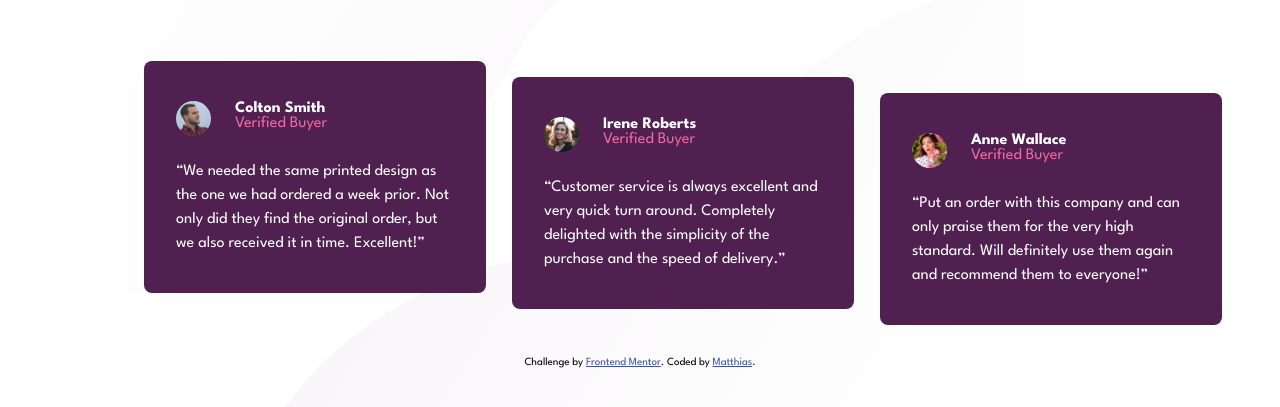
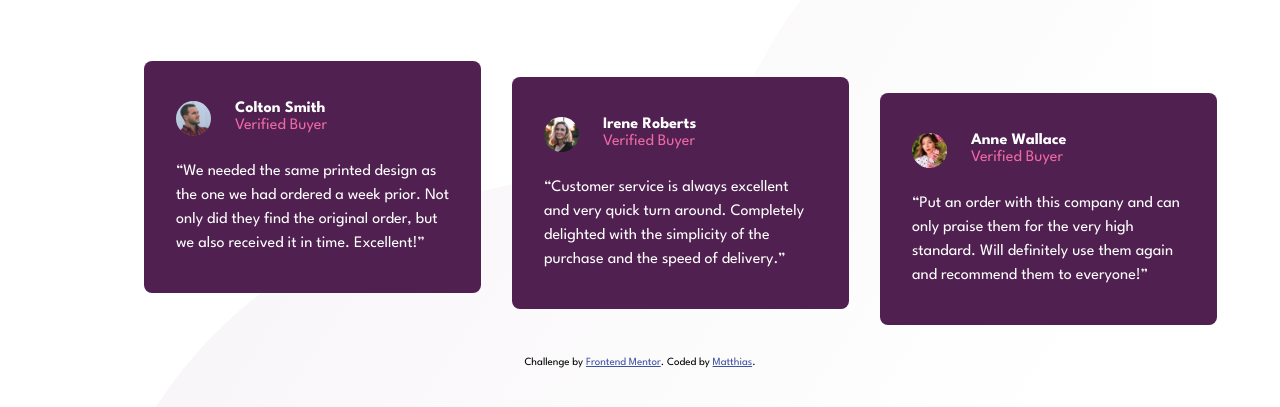
Before and after one commit to OnlineBlogZone/FrontendMentorSocialProofSection, a plain HTML site: page index.html in a window 1280 px wide. Shown: the part 343-750 px from the top of the page. Drawn offline with Linux system fonts and the light colour scheme.

Commit message:
Add small design changes

```diff
--- a/styles.css
+++ b/styles.css
@@ -121,6 +121,9 @@ header {
 }
 
 .testimony__profile {
+  display: flex;
+  flex-direction: column;
+  gap: .125rem;
   margin-left: 1.5rem;
 }
 
@@ -163,7 +166,7 @@ footer {
     content: "";
     position: absolute;
     top: 0;
-    left: 0;
+    left: -55%;
     width: 100%;
     height: 100%;
     background-position: top;
@@ -181,7 +184,7 @@ footer {
     height: 100%;
     background-position: bottom;
     background-repeat: no-repeat;
-    background-size: 75%;
+    background-size: 100%;
     background-image: url(./images/bg-pattern-bottom-desktop.svg);
   }
 
@@ -271,7 +274,7 @@ footer {
 
   .testimonials__testimony {
     position: absolute;
-    width: 28%;
+    width: 27.55%;
     height: 160px;
     padding-top: 2.5rem;
     padding-bottom: 2rem;
```
